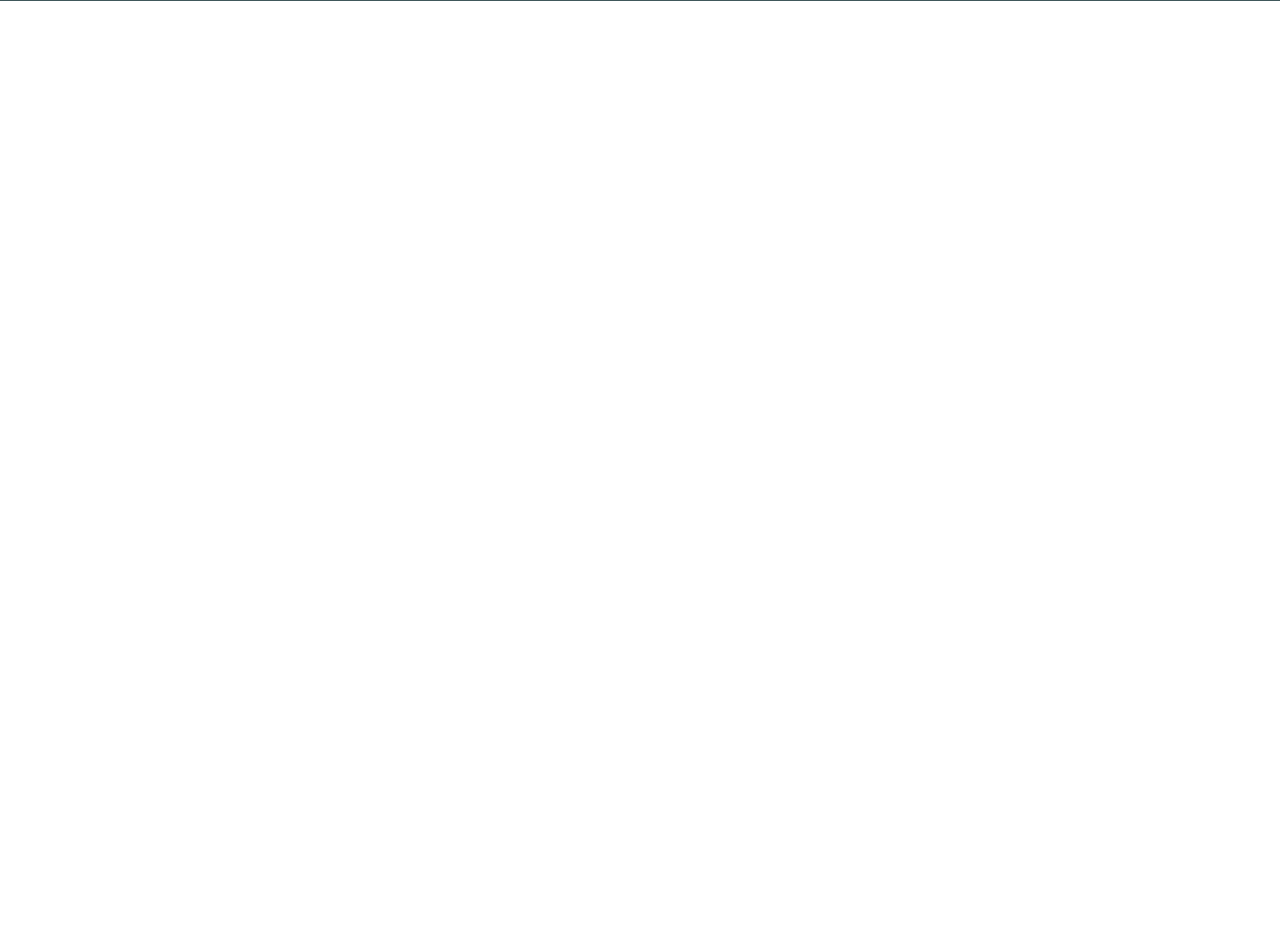
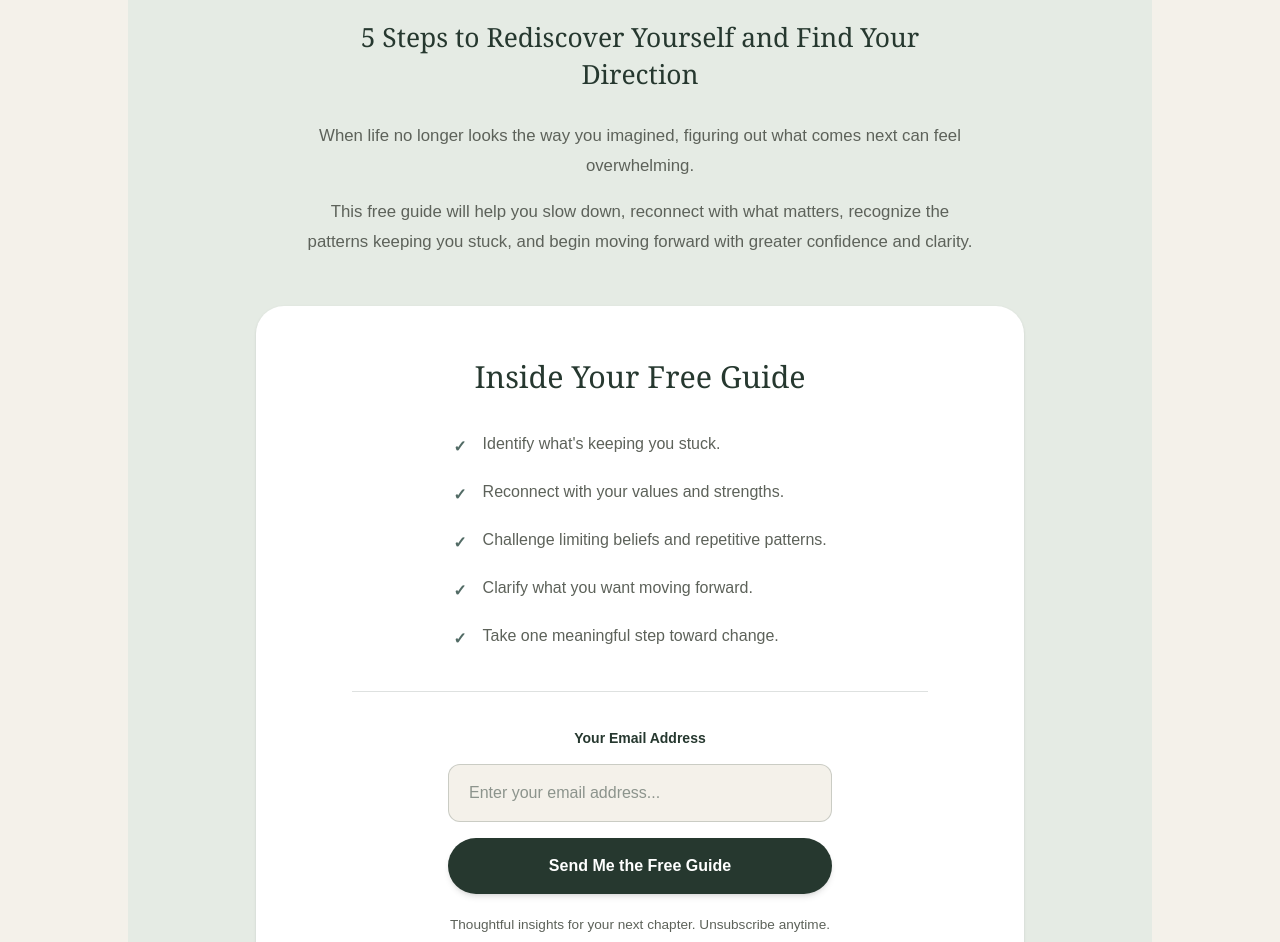
Before and after one commit to mybecomingpath/my-becoming-path, a Next.js app: page / in a window 1280 px wide. Shown: the part 7190-8132 px from the top of the page. Before the commit the page ends 7191 px from the top, so only its background shows below. Built offline with nearby package versions, Linux system fonts and the light colour scheme.

Commit message:
Update page.tsx

```diff
--- a/app/page.tsx
+++ b/app/page.tsx
@@ -650,7 +650,7 @@ className="relative flex min-h-[60vh] items-center justify-center bg-cover bg-ce
 
 {/* FINAL HOMEPAGE CALL TO ACTION */}
 
-<section className="mx-7 mt-14 overflow-hidden rounded-[32px] bg-[#405F6B] px-7 py-12 md:mx-16 md:mt-16 md:px-16 md:py-14">
+<section className="mx-7 mt-14 overflow-hidden rounded-[32px] bg-[#526B65] px-7 py-12 md:mx-16 md:mt-16 md:px-16 md:py-14">
 
   <div className="mx-auto max-w-4xl text-center">
 
@@ -731,7 +731,159 @@ className="relative flex min-h-[60vh] items-center justify-center bg-cover bg-ce
     </div>
 
   </div>
+
 </section>
+
+
+{/* FREE GUIDE EMAIL SIGNUP SECTION */}
+<section className="bg-[#F4F1EA] px-6 py-14 md:px-16 md:py-20">
+
+  <div className="mx-auto max-w-5xl rounded-[32px] bg-[#E5EBE4] px-6 py-12 md:px-14 md:py-16">
+
+    {/* SECTION INTRODUCTION */}
+    <div className="mx-auto max-w-3xl text-center">
+
+      <p className="text-[0.8rem] font-bold uppercase tracking-[0.32em] text-[#445146]">
+        A FREE GUIDE FOR YOUR NEXT CHAPTER
+      </p>
+
+      <h2 className="mt-6 font-serif text-[2.3rem] leading-[1.15] tracking-tight text-[#26382F] md:text-[3rem]">
+        Feeling Lost?
+        <br />
+        Find Your Way Forward.
+      </h2>
+
+      <h3 className="mx-auto mt-6 max-w-2xl font-serif text-[1.4rem] leading-[1.4] text-[#26382F] md:text-[1.65rem]">
+        5 Steps to Rediscover Yourself and Find Your Direction
+      </h3>
+
+      <p className="mx-auto mt-7 max-w-2xl text-[1.05rem] leading-[1.8] text-[#5D625A]">
+        When life no longer looks the way you imagined,
+        figuring out what comes next can feel overwhelming.
+      </p>
+
+      <p className="mx-auto mt-4 max-w-2xl text-[1.05rem] leading-[1.8] text-[#5D625A]">
+        This free guide will help you slow down, reconnect
+        with what matters, recognize the patterns keeping
+        you stuck, and begin moving forward with greater
+        confidence and clarity.
+      </p>
+
+    </div>
+
+
+    {/* GUIDE BENEFITS & EMAIL SIGNUP CARD */}
+    <div className="mx-auto mt-12 max-w-3xl rounded-[28px] bg-white px-6 py-10 shadow-sm md:px-12 md:py-12">
+
+      <h3 className="text-center font-serif text-[1.9rem] text-[#26382F]">
+        Inside Your Free Guide
+      </h3>
+
+      {/* FIVE BENEFITS */}
+
+<ul className="mx-auto mt-8 w-fit max-w-full space-y-5 text-left">
+
+
+        <li className="flex items-start gap-4">
+          <span className="mt-1 font-bold text-[#526B65]">
+            ✓
+          </span>
+          <span className="leading-[1.65] text-[#5D625A]">
+            Identify what&apos;s keeping you stuck.
+          </span>
+        </li>
+
+        <li className="flex items-start gap-4">
+          <span className="mt-1 font-bold text-[#526B65]">
+            ✓
+          </span>
+          <span className="leading-[1.65] text-[#5D625A]">
+            Reconnect with your values and strengths.
+          </span>
+        </li>
+
+        <li className="flex items-start gap-4">
+          <span className="mt-1 font-bold text-[#526B65]">
+            ✓
+          </span>
+          <span className="leading-[1.65] text-[#5D625A]">
+            Challenge limiting beliefs and repetitive patterns.
+          </span>
+        </li>
+
+        <li className="flex items-start gap-4">
+          <span className="mt-1 font-bold text-[#526B65]">
+            ✓
+          </span>
+          <span className="leading-[1.65] text-[#5D625A]">
+            Clarify what you want moving forward.
+          </span>
+        </li>
+
+        <li className="flex items-start gap-4">
+          <span className="mt-1 font-bold text-[#526B65]">
+            ✓
+          </span>
+          <span className="leading-[1.65] text-[#5D625A]">
+            Take one meaningful step toward change.
+          </span>
+        </li>
+
+      </ul>
+
+
+      {/* EMAIL SIGNUP FORM */}
+
+<div className="mx-auto mt-10 max-w-xl border-t border-[#26382F]/15 pt-9">
+
+  <div className="mx-auto max-w-sm">
+
+
+        <form
+          action="/api/subscribe"
+          method="POST"
+          className="space-y-4"
+        >
+          <label
+            htmlFor="guide-email"
+            className="block text-center text-sm font-semibold text-[#26382F]"
+          >
+            Your Email Address
+          </label>
+
+          <input
+            id="guide-email"
+            type="email"
+            name="email"
+            required
+            autoComplete="email"
+            placeholder="Enter your email address..."
+            className="w-full rounded-xl border border-[#26382F]/20 bg-[#F4F1EA] px-5 py-4 text-[#26382F] outline-none transition focus:border-[#26382F] focus:ring-2 focus:ring-[#26382F]/20"
+          />
+
+          <button
+            type="submit"
+            className="w-full rounded-full bg-[#26382F] px-7 py-4 font-semibold text-white shadow-md transition-all duration-300 hover:-translate-y-1 hover:bg-[#405F6B] hover:shadow-lg"
+          >
+            Send Me the Free Guide
+          </button>
+
+        </form>
+
+        <p className="mt-5 text-center text-[0.85rem] leading-[1.6] text-[#5D625A]">
+          Thoughtful insights for your next chapter.
+          Unsubscribe anytime.
+        </p>
+
+      </div>
+     </div>
+    </div>
+
+  </div>
+
+</section>
+
+
 
 </section>
   </main>
```
